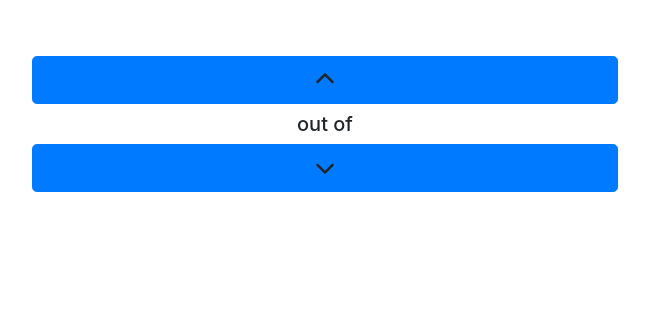
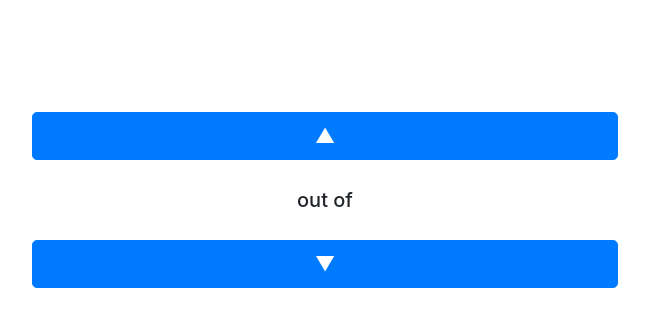
Before and after one commit to jscaffrey/capacity-counter, a Flask app: template app/templates/index.html in a window 1280 px wide. Shown: the part 56-383 px from the top of the page, without its empty margins (315-964 px from the left). Run offline with Flask 2, Linux system fonts and the light colour scheme; the template is opened without the code that fills it, so the values that code supplies are empty; parts of the project's set-up code (start-up, migrations or seed data) failed here and were passed over; some libraries are stand-ins or nearby versions.

Commit message:
Update panel and button style

```diff
--- a/app/static/css/style.css
+++ b/app/static/css/style.css
@@ -1,4 +1,18 @@
+/* Typography */
+h1 {
+  margin-bottom: 4rem;
+}
+/* Layout */
 .center-align {
   padding: 3rem 1.5rem;
   text-align: center;
 }
+.counter-panel a.btn {
+  color:white!important;
+}
+.inner-panel {
+  margin: 20px;
+  display: flex;
+  justify-content: center;
+  flex-direction: column;
+}
--- a/app/templates/index.html
+++ b/app/templates/index.html
@@ -5,13 +5,15 @@
 <div class="col-md-6 offset-md-3">
   <h1>{{ location.name }}</h1>
   <a id="increment" class="btn btn-primary btn-lg btn-block" role="button">
-      <i class="fas fa-chevron-up" aria-hidden="true"></i>
+      &#9650;
       <span class="sr-only">Increase</span>
   </a>
-  <h2 id="occupancy">{{ location.occupancy }}</h2>
-  <h3 class="h5">out of {{ location.capacity }}</h3>
+  <div class="inner-panel">
+      <h2 id="occupancy">{{ location.occupancy }}</h2>
+      <h3 class="h5">out of {{ location.capacity }}</h3>
+  </div>
   <a id="decrement" class="btn btn-primary btn-lg btn-block" role="button">
-      <i class="fas fa-chevron-down" aria-hidden="true"></i>
+      &#9660;
       <span class="sr-only">Decrease</span>
   </a>
 </div>
```
